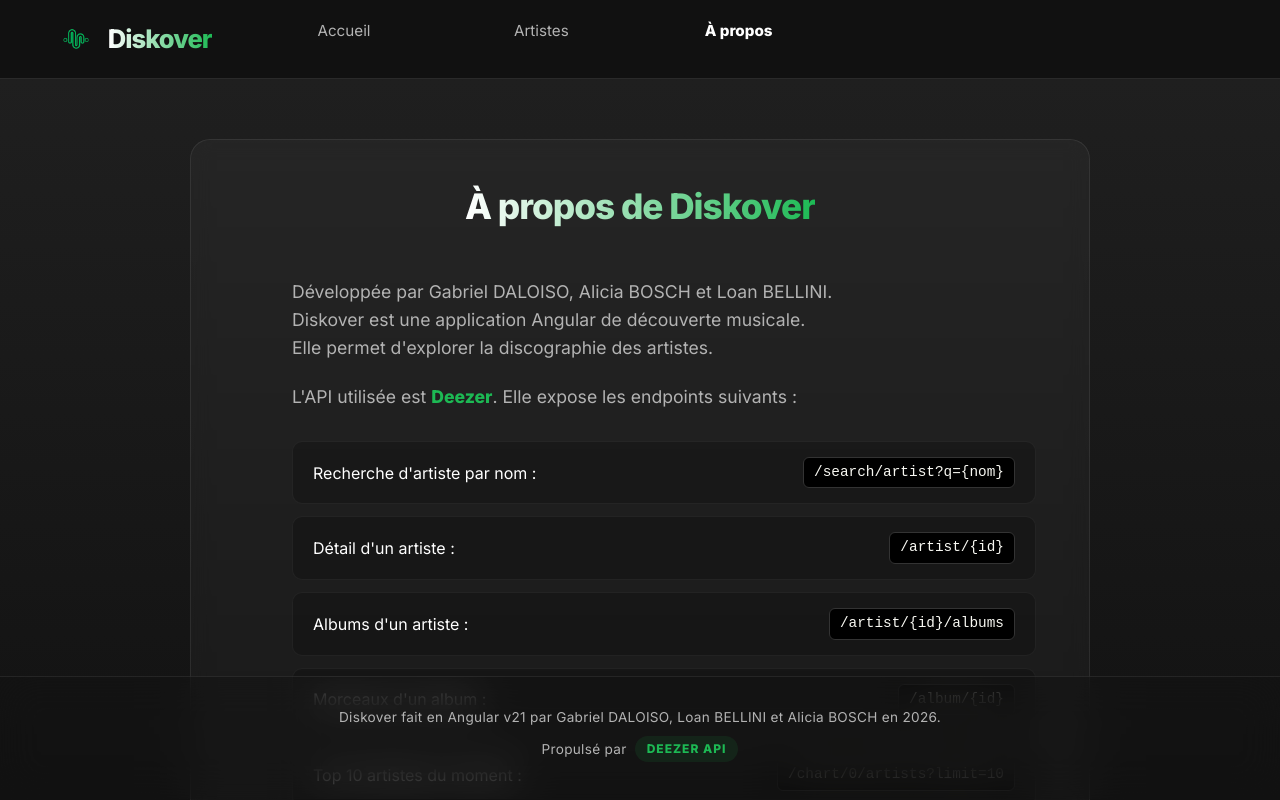
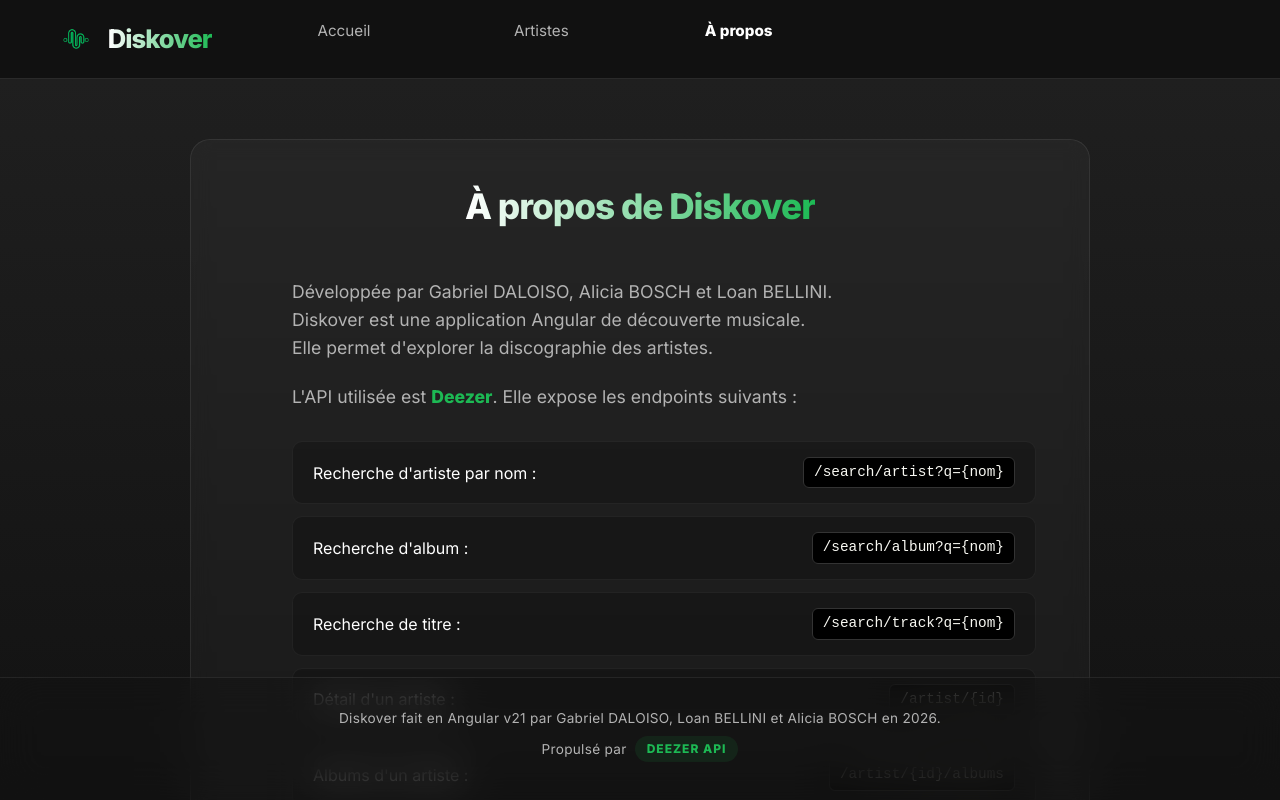
Before and after one commit to gabrieldaloiso/diskover, an Angular app: page /about in a window 1280 px wide. Built offline with nearby package versions, Linux system fonts and the light colour scheme.

Commit message:
Mise à jour page about avec les endpoints de recherche réels

```diff
--- a/src/app/about/about.html
+++ b/src/app/about/about.html
@@ -14,6 +14,8 @@
             </p>
             <ul class="ms-5">
                 <li>Recherche d'artiste par nom : <code>/search/artist?q={{ '{' }}nom{{ '}' }}</code></li>
+                <li>Recherche d'album : <code>/search/album?q={{ '{' }}nom{{ '}' }}</code></li>
+                <li>Recherche de titre : <code>/search/track?q={{ '{' }}nom{{ '}' }}</code></li>
                 <li>Détail d'un artiste : <code>/artist/{{ '{' }}id{{ '}' }}</code></li>
                 <li>Albums d'un artiste : <code>/artist/{{ '{' }}id{{ '}' }}/albums</code></li>
                 <li>Morceaux d'un album : <code>/album/{{ '{' }}id{{ '}' }}</code></li>
```
